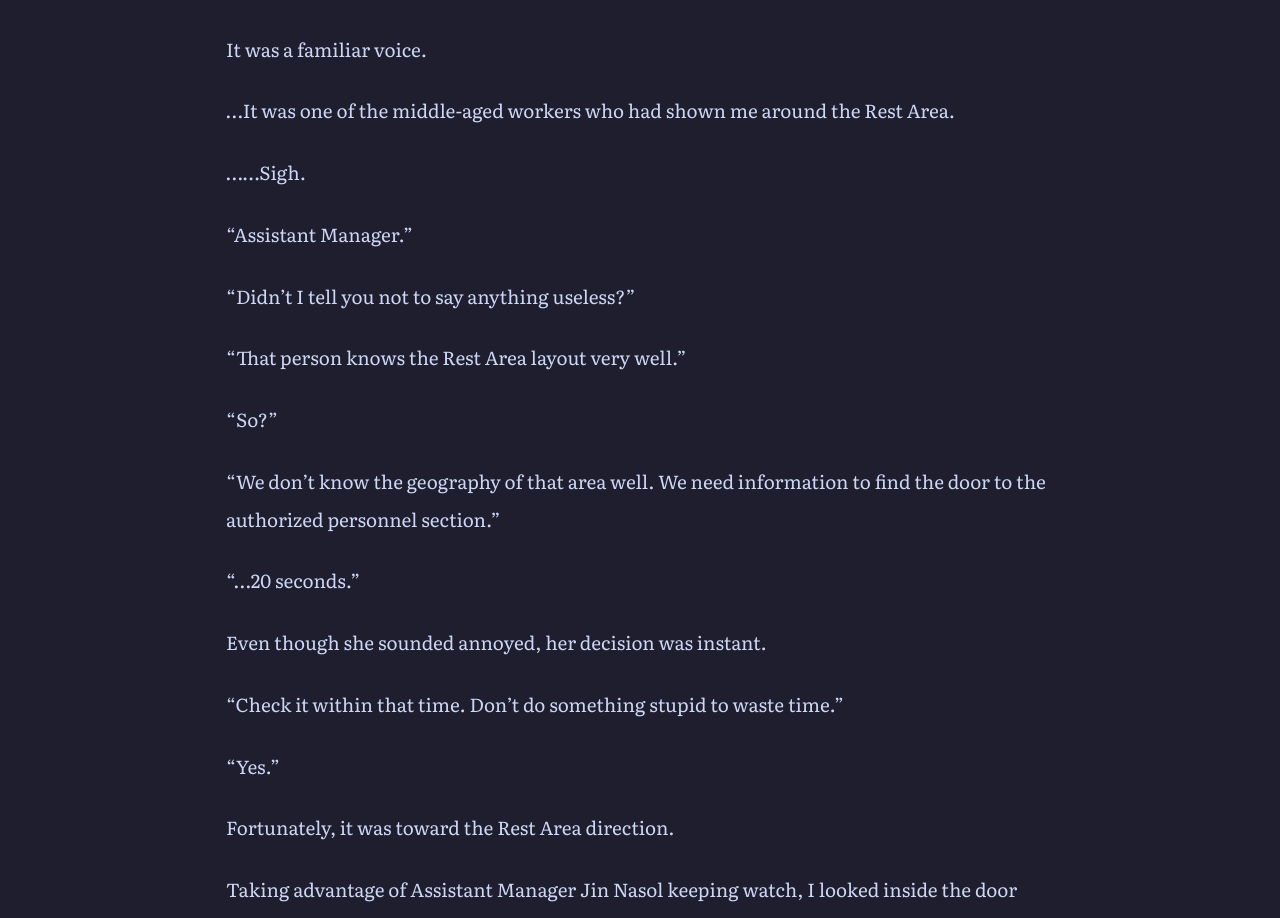
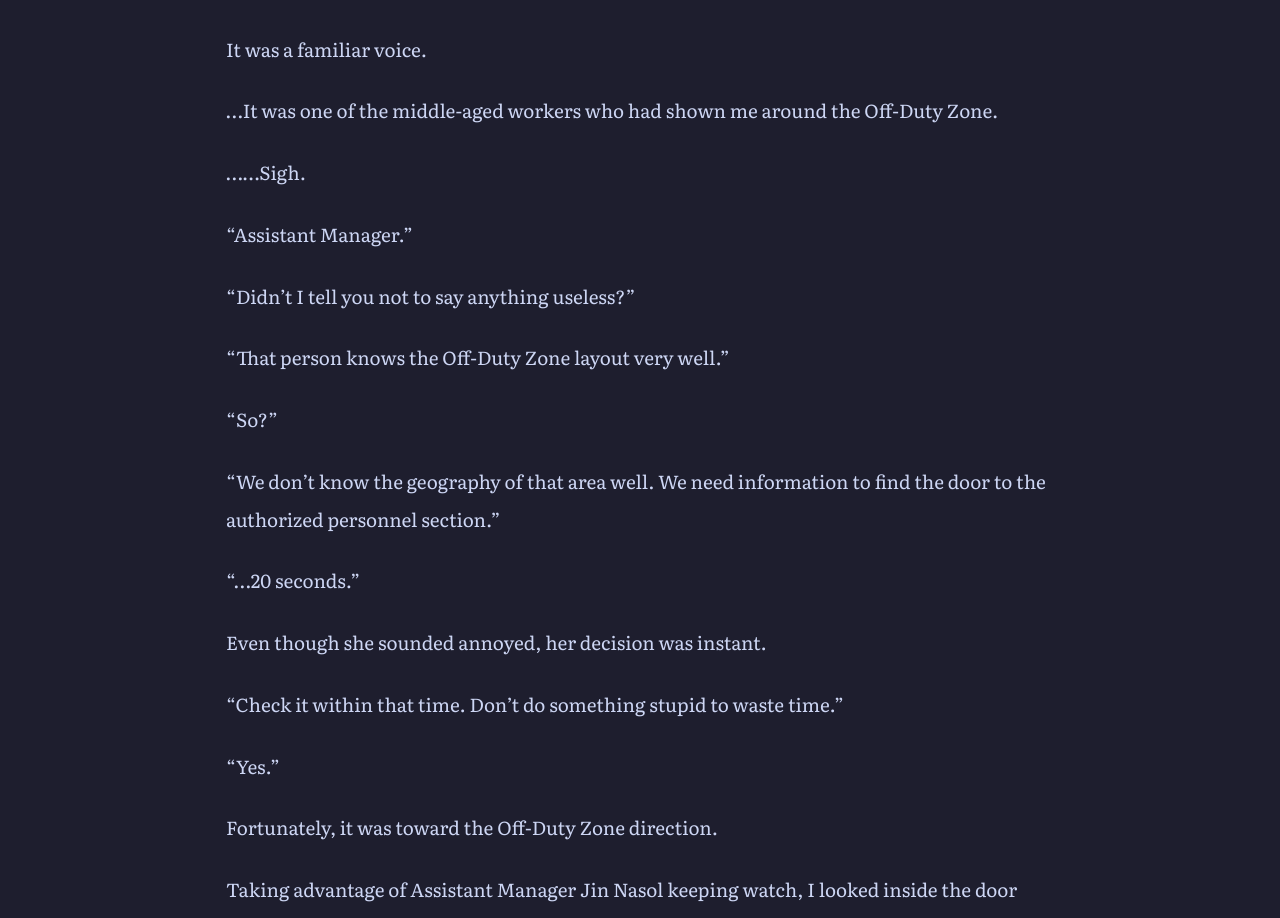
Before and after one commit to soleumn/soleumn.github.io, a Jekyll site: the page built from _chapters/gsgw/ch386.md, in a window 1280 px wide and 1400 px high, scrolled down 29622 px. Shown: the part 164-1082 px from the top of the window. Built offline with Jekyll 4.4.1, drawn with Linux system fonts in a browser that asks for light colours; some web fonts are replaced; comment, search, counter and statistics services are not loaded; some of the changed text lies outside the part shown.

Commit message:
off duty zone

```diff
--- a/_chapters/gsgw/ch386.md
+++ b/_chapters/gsgw/ch386.md
@@ -900,7 +900,7 @@ A voice echoed from the far side of the desolate hallway.
 
 It was a familiar voice.
 
-…It was one of the middle-aged workers who had shown me around the Rest Area.
+…It was one of the middle-aged workers who had shown me around the Off-Duty Zone.
 
 ……Sigh.
 
@@ -908,7 +908,7 @@ It was a familiar voice.
 
 “Didn't I tell you not to say anything useless?”
 
-“That person knows the Rest Area layout very well.”
+“That person knows the Off-Duty Zone layout very well.”
 
 “So?”
 
@@ -922,7 +922,7 @@ Even though she sounded annoyed, her decision was instant.
 
 “Yes.”
 
-Fortunately, it was toward the Rest Area direction.
+Fortunately, it was toward the Off-Duty Zone direction.
 
 Taking advantage of Assistant Manager Jin Nasol keeping watch, I looked inside the door where the sound came from without delay.
 
@@ -1004,4 +1004,4 @@ I stood up.
 
 <br>
 
-To the Rest Area.
+To the Off-Duty Zone.
```
